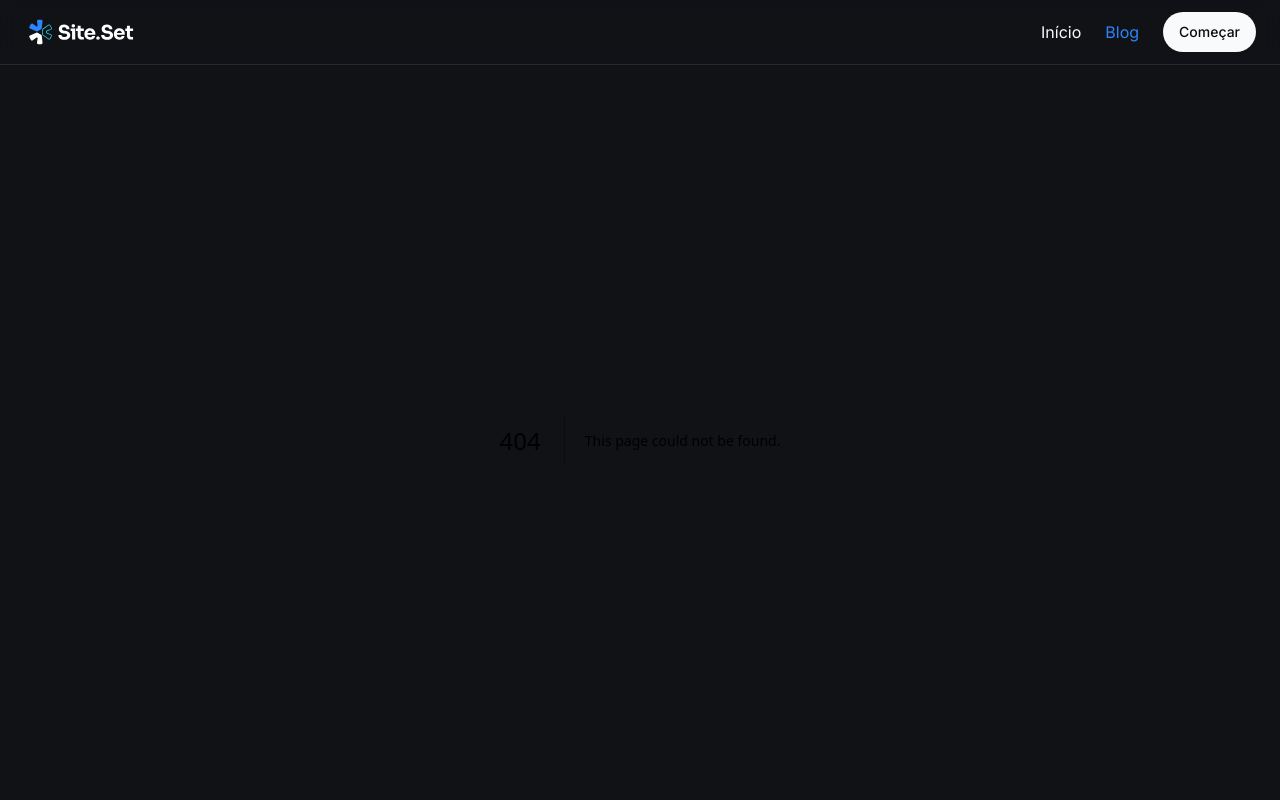
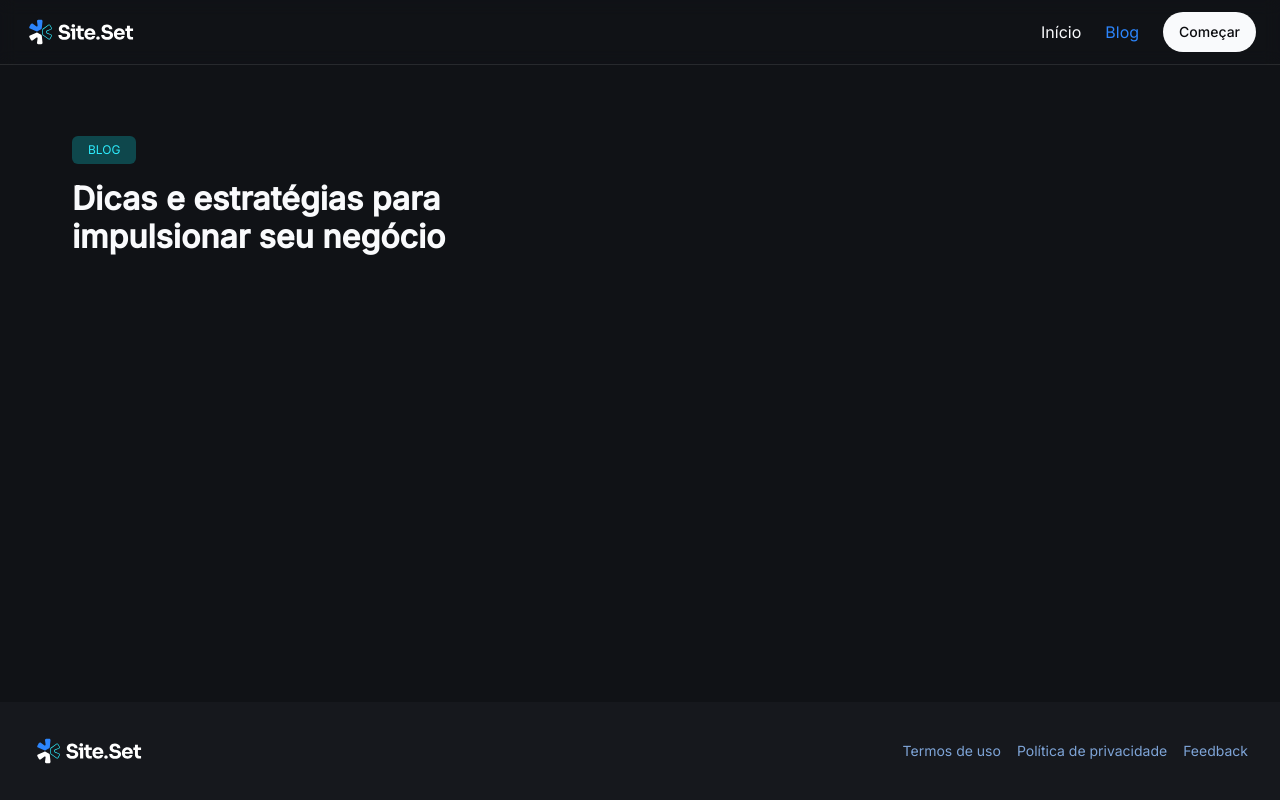
Before and after one commit to diegoveigass/nextjs-fundamentos-2025, a Next.js app: page /blog in a window 1280 px wide. Before the commit this address had no page. Shown: the top 800 px of the page. Built offline with nearby package versions, Linux system fonts and the light colour scheme; a web font is replaced by a local one.

Commit message:
Header blog

```diff
--- /dev/null
+++ b/src/pages/blog/index.tsx
@@ -0,0 +1,19 @@
+export default function BlogPage() {
+	return (
+		<div className="flex flex-col py-24 flex-grow h-full">
+			<header className="">
+				<div className="container space-y-6 flex flex-col items-start justify-between md:flex-row md:items-end lg:items-end">
+					<div className="flex flex-col gap-4 md:p-0">
+						<span className="uppercase text-body-tag text-cyan-100 rounded-md w-fit text-center py-2 px-4 bg-cyan-300 md:text-left">
+							Blog
+						</span>
+
+						<h1 className="text-balance text-start md:text-left text-heading-lg md:text-heading-xl max-w-2xl text-gray-100">
+							Dicas e estratégias para impulsionar seu negócio
+						</h1>
+					</div>
+				</div>
+			</header>
+		</div>
+	);
+}
```
Also changed, not shown: posts/primeiro-post.md (added, +22 -0 lines), public/assets/primeiro-post.png (added).
